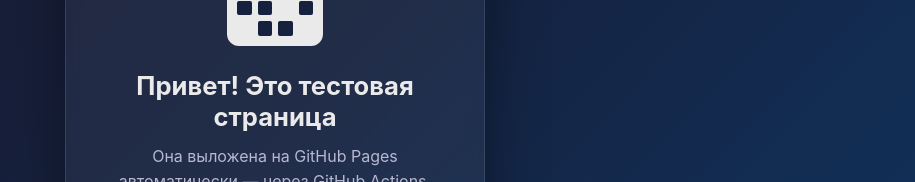
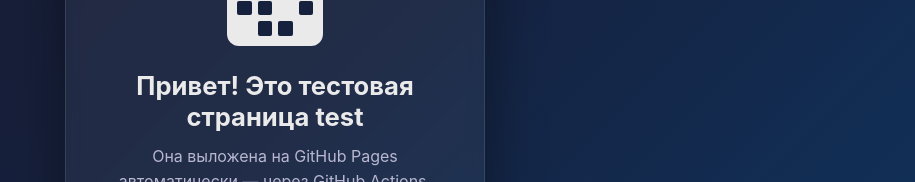
Before and after one commit to angelina-perepelkina/qr, a plain HTML site: page index.html in a window 1280 px wide. Shown: the part 307-489 px from the top of the page, without its empty margins (365-1280 px from the left). Drawn offline with Linux system fonts and the light colour scheme.

```diff
--- a/index.html
+++ b/index.html
@@ -14,7 +14,7 @@
       <span></span><span></span><span></span><span></span>
       <span></span><span></span><span></span><span></span>
     </div>
-    <h1>Привет! Это тестовая страница</h1>
+    <h1>Привет! Это тестовая страница test</h1>
     <p>Она выложена на GitHub Pages автоматически — через GitHub Actions.</p>
     <p class="hint">Каждый пуш в ветку <code>main</code> обновляет сайт.</p>
   </main>
```
